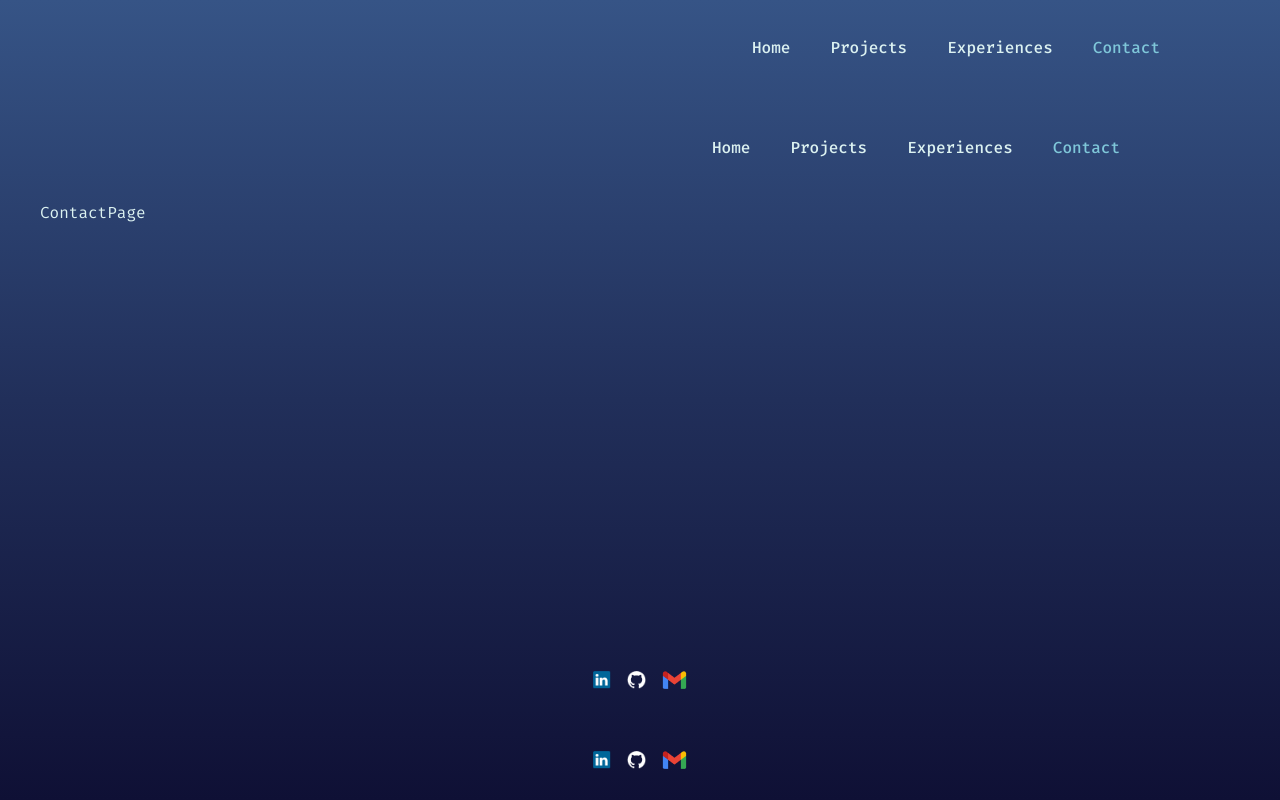
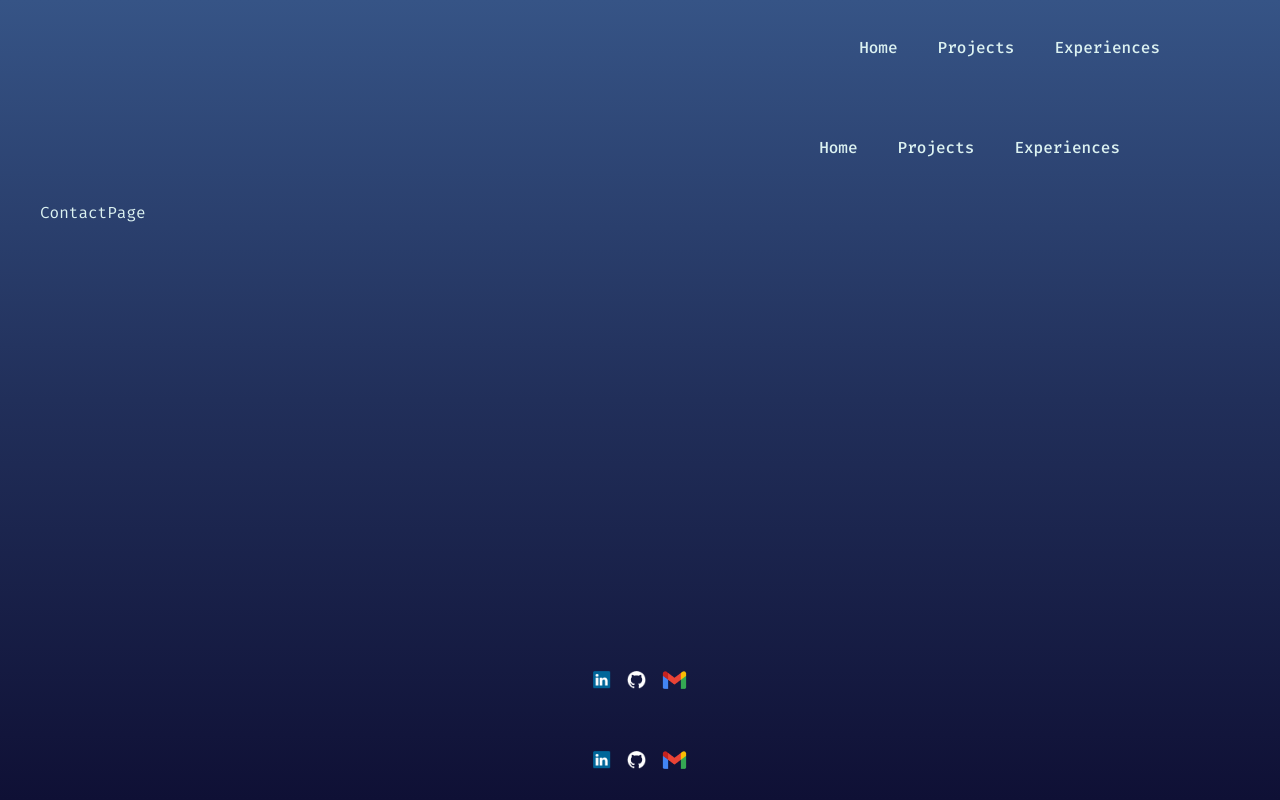
Before and after one commit to jonahmarc/jonahmarc.github.io, a Next.js app: page /contact in a window 1280 px wide. Built offline with nearby package versions, Linux system fonts and the light colour scheme.

Commit message:
remove contact navigation

```diff
--- a/components/NavBar.tsx
+++ b/components/NavBar.tsx
@@ -26,10 +26,10 @@ export default function NavBar() {
         href: "/experiences",
         name: "Experiences",
       },
-      {
-        href: "/contact",
-        name: "Contact",
-      },
+      // {
+      //   href: "/contact",
+      //   name: "Contact",
+      // },
     ];
 
   return (
```
